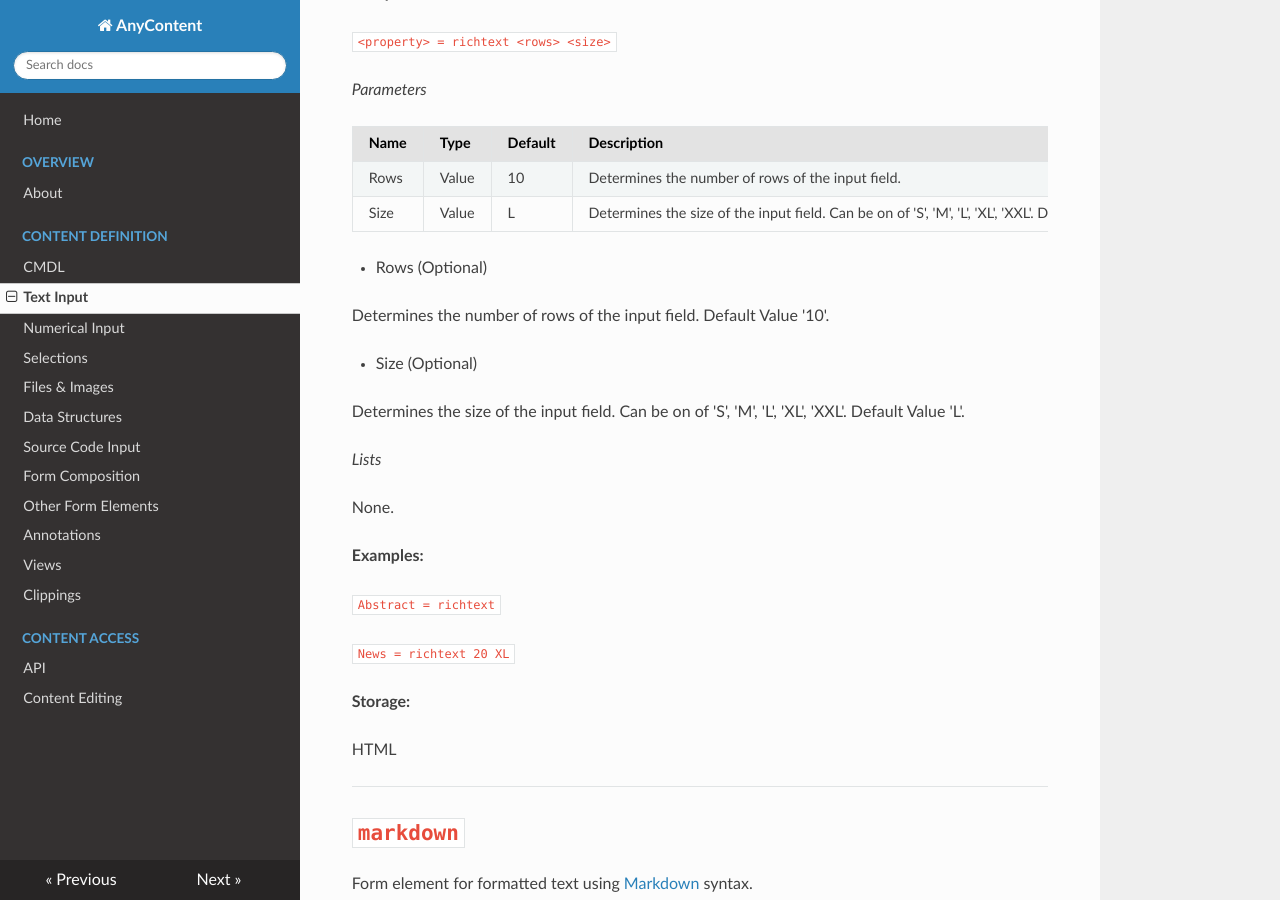
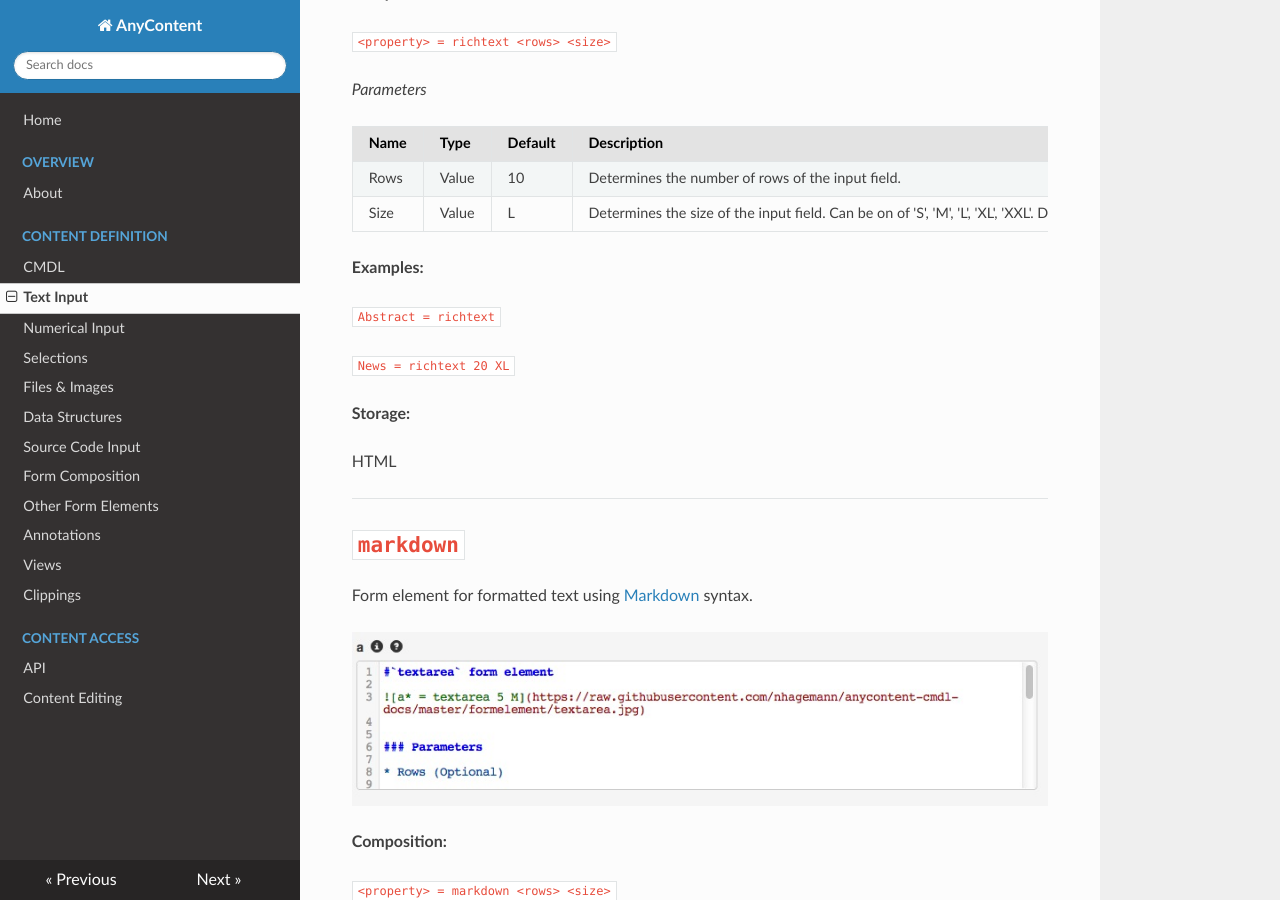
Before and after one commit to nhagemann/anycontent-cmdl-docs, an MkDocs documentation site: the page built from docs/cmdl/text.md, in a window 1280 px wide and 900 px high, scrolled down 2395 px. Built offline with MkDocs 1.6.1, drawn with Linux system fonts in a browser that asks for light colours; nearby versions of some CDN libraries; old or Windows-style settings are respelled for this version of MkDocs.

Commit message:
mkdocs rewrite

```diff
--- a/docs/cmdl/text.md
+++ b/docs/cmdl/text.md
@@ -74,7 +74,7 @@ Text with linefeeds.
 
 * * *
 
-#`richtext`
+#richtext
 
 Form element for text with basic formatting.
 
@@ -88,26 +88,10 @@ Form element for text with basic formatting.
 
 _Parameters_
 
-
-
-
 | Name | Type | Default | Description |
 |------|-------|---------|-------------|
 |Rows  | Value | 10 | Determines the number of rows of the input field.|
 |Size|Value| L | Determines the size of the input field. Can be on of 'S', 'M', 'L', 'XL', 'XXL'. Default Value 'L'.|
-
-
-* Rows (Optional)
-
-Determines the number of rows of the input field. Default Value '10'.
-
-* Size (Optional)
-
-Determines the size of the input field. Can be on of 'S', 'M', 'L', 'XL', 'XXL'. Default Value 'L'.
-
-_Lists_
-
-None.
 
 **Examples:**
 
```
